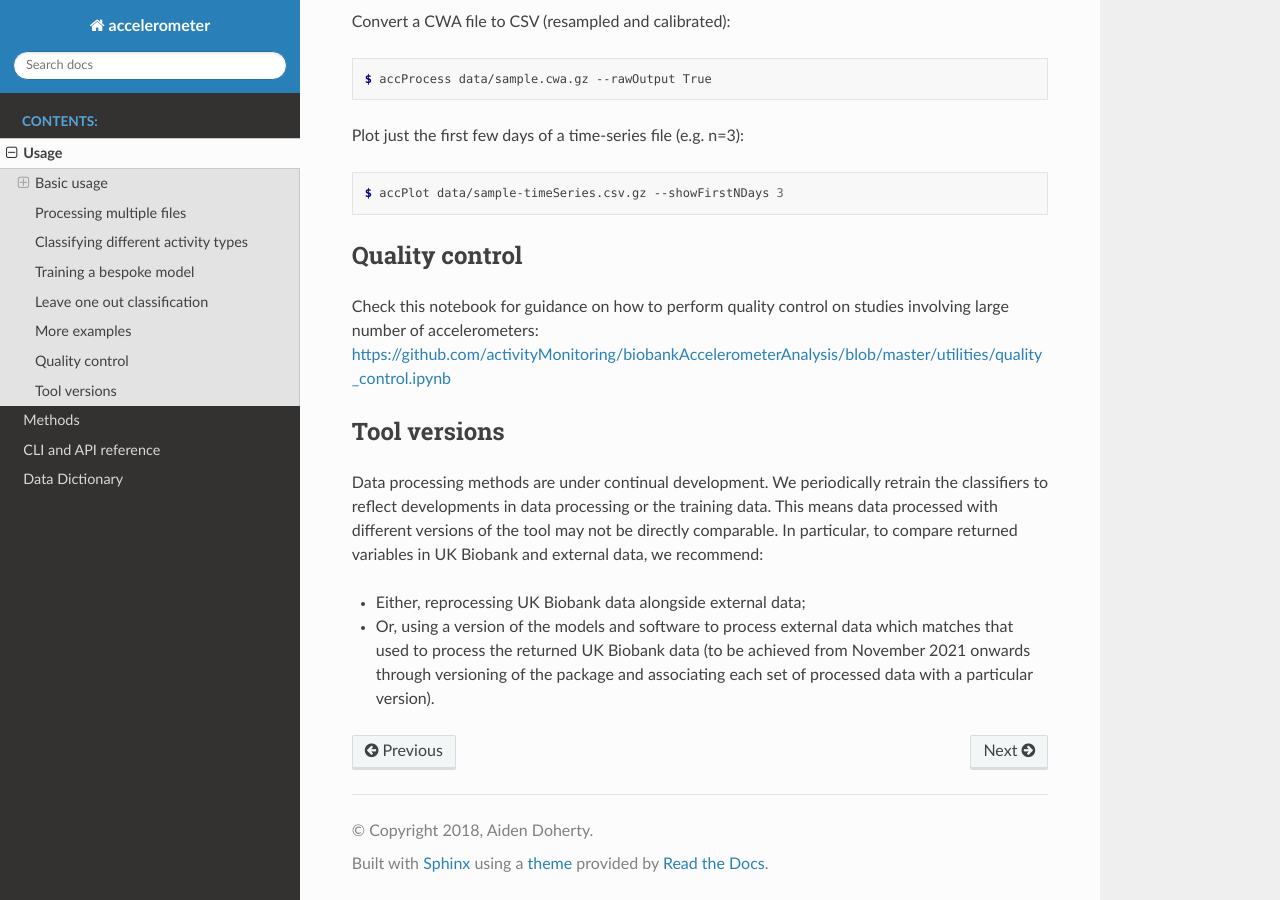
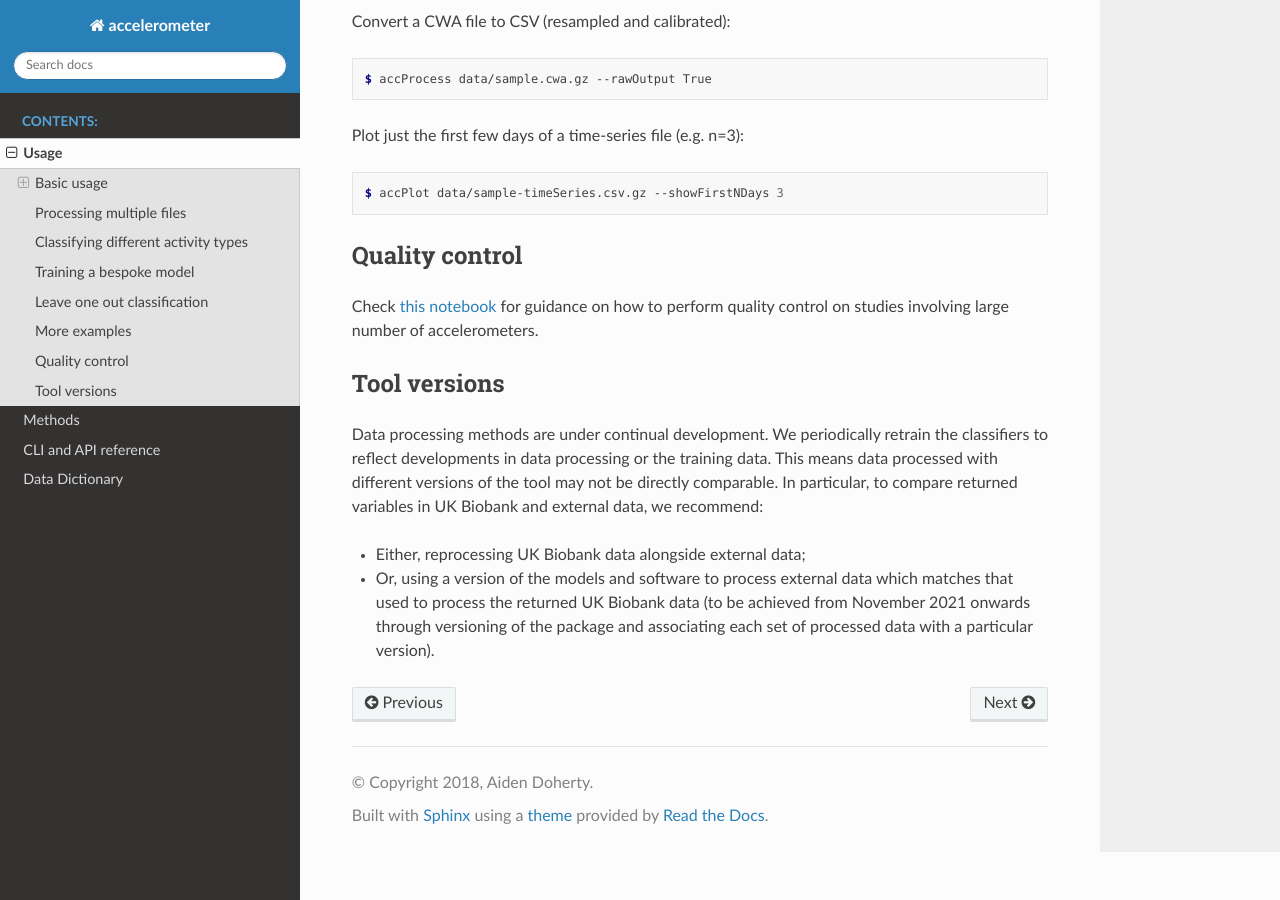
Before and after one commit to OxWearables/biobankAccelerometerAnalysis, a Sphinx documentation site: the page built from docs/source/usage.rst, in a window 1280 px wide and 900 px high, scrolled down 7175 px. Built offline with Sphinx 7.4.7 and the Read the Docs theme 2.0.0, drawn with Linux system fonts in a browser that asks for light colours.

```diff
--- a/docs/source/usage.rst
+++ b/docs/source/usage.rst
@@ -364,9 +364,8 @@ Plot just the first few days of a time-series file (e.g. n=3):
 Quality control
 ===============
 
-Check this notebook for guidance on how to perform quality control on studies
-involving large number of accelerometers:
-https://github.com/activityMonitoring/biobankAccelerometerAnalysis/blob/master/utilities/quality_control.ipynb
+Check `this notebook <https://github.com/activityMonitoring/biobankAccelerometerAnalysis/blob/master/utilities/quality_control.ipynb>`_
+for guidance on how to perform quality control on studies involving large number of accelerometers.
 
 .. If is often necessary to check that all files have successfully processed. Our
 .. python utility function can write to file all participants' data that was not
```
Also changed, not shown: README.md (+0 -1 lines).
